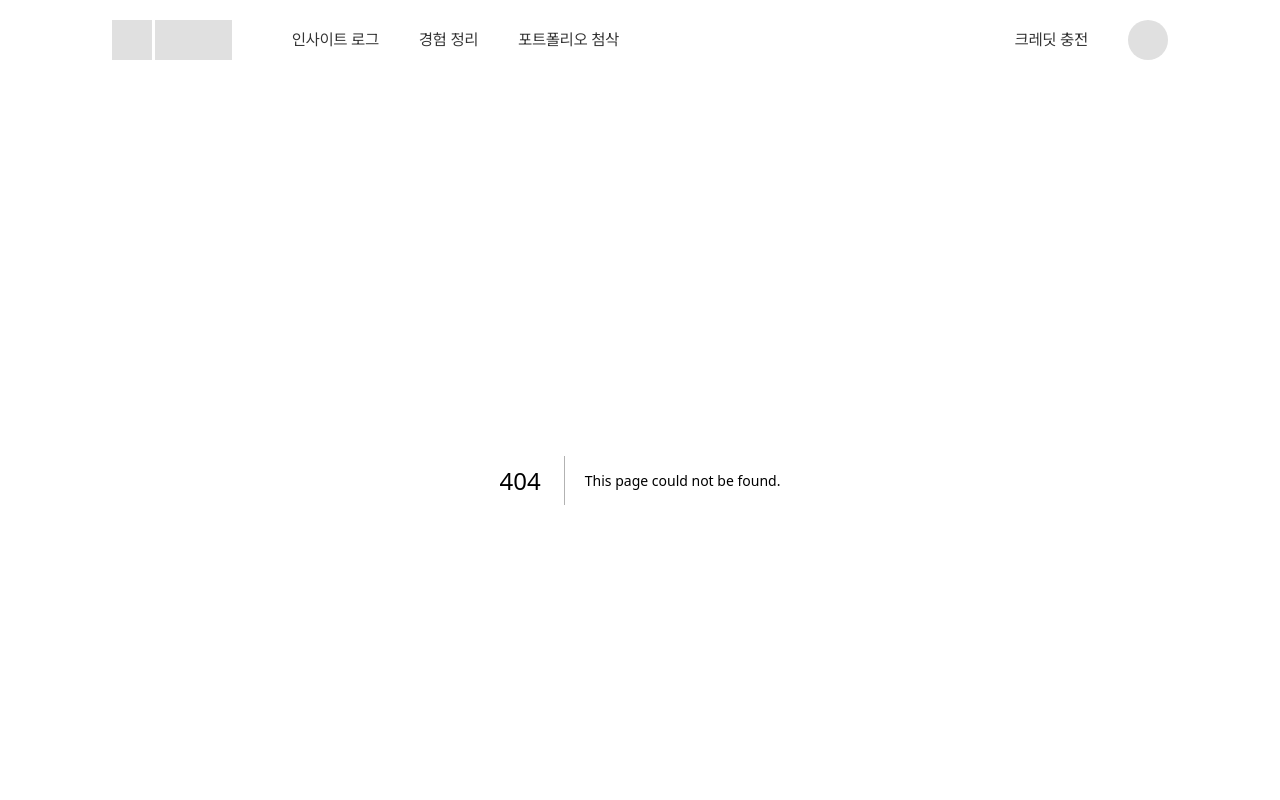
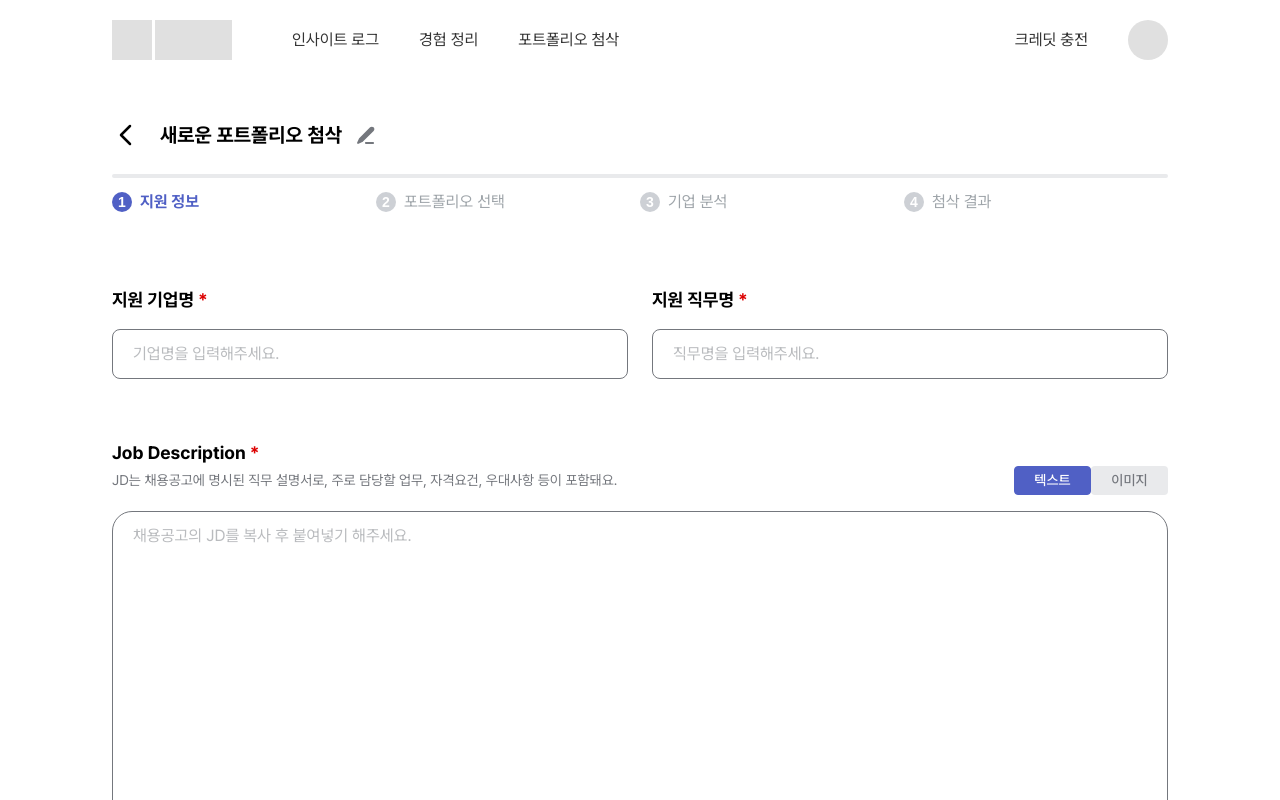
Before and after one commit to Teamie71/folioo-front, a Next.js app: page /correction/settings in a window 1280 px wide. Before the commit this address had no page. Shown: the top 800 px of the page. Built offline with nearby package versions, Linux system fonts and the light colour scheme.

Commit message:
✨ Feat: 첨삭 설정 페이지 UI 구현 및 첨삭 메인 페이지에 연결

```diff
--- a/src/app/(main)/correction/page.tsx
+++ b/src/app/(main)/correction/page.tsx
@@ -33,7 +33,7 @@ export default function CorrectionPage() {
           </div>
 
           {/* 새로운 포트폴리오 첨삭 시작하기 버튼 */}
-          <Link href='/experience/settings' className='no-underline'>
+          <Link href='/correction/settings' className='no-underline'>
             <button className='flex cursor-pointer items-center gap-[0.5rem] rounded-[6.25rem] border border-[#FFFFFF] bg-[#FFFFFF] px-[2rem] py-[1.25rem] text-[1.125rem] text-[#1A1A1A] shadow-[0_0_0.5rem_0_#00000026]'>
               <svg
                 xmlns='http://www.w3.org/2000/svg'
--- /dev/null
+++ b/src/app/(main)/correction/settings/page.tsx
@@ -0,0 +1,252 @@
+'use client';
+
+import { useRouter } from 'next/navigation';
+
+export default function CorrectionSettingsPage() {
+  const router = useRouter();
+
+  const handleStartChat = () => {
+    // TODO: 백엔드 연동 시 API 호출로 교체
+    // const response = await fetch('/api/chat', { method: 'POST' });
+    // const { id } = await response.json();
+    const id = crypto.randomUUID();
+    router.push(`/correction/settings/${id}/chat`);
+  };
+
+  return (
+    <div className='mx-auto mt-[2.5rem] w-[66rem] min-w-[66rem]'>
+      <div className='flex flex-col gap-[1.5rem]'>
+        {/* 헤더 */}
+        <div className='flex items-center gap-[1.25rem]'>
+          {/* TODO: 클릭 시 모달 */}
+          <button className='cursor-pointer border-none bg-transparent'>
+            <svg
+              xmlns='http://www.w3.org/2000/svg'
+              width='28'
+              height='28'
+              viewBox='0 0 28 28'
+              fill='none'
+            >
+              <path
+                d='M18 23L9 14L18 5.00001'
+                stroke='black'
+                strokeWidth='2.5'
+                strokeLinecap='round'
+                strokeLinejoin='round'
+              />
+            </svg>
+          </button>
+          <div className='flex items-center gap-[0.75rem]'>
+            <span className='text-[1.25rem] font-bold'>
+              새로운 포트폴리오 첨삭
+            </span>
+            {/* TODO: 클릭 시 포트폴리오 첨삭 명 수정 */}
+            <button className='cursor-pointer border-none bg-transparent'>
+              <svg
+                xmlns='http://www.w3.org/2000/svg'
+                width='24'
+                height='24'
+                viewBox='0 0 24 24'
+                fill='none'
+              >
+                <path
+                  d='M18.9993 19.0001C19.2542 19.0003 19.4993 19.0979 19.6847 19.2729C19.87 19.4479 19.9815 19.687 19.9965 19.9415C20.0114 20.1959 19.9286 20.4464 19.765 20.6419C19.6015 20.8373 19.3694 20.963 19.1163 20.9931L18.9993 21.0001H11.9993C11.7444 20.9998 11.4993 20.9022 11.3139 20.7272C11.1286 20.5522 11.0171 20.3131 11.0021 20.0587C10.9872 19.8042 11.07 19.5537 11.2336 19.3582C11.3972 19.1628 11.6292 19.0372 11.8823 19.0071L11.9993 19.0001H18.9993ZM16.0953 4.36806C16.5533 3.91036 17.171 3.64819 17.8183 3.63674C18.4657 3.62529 19.0923 3.86545 19.5662 4.30667C20.04 4.74789 20.3242 5.35574 20.359 6.00229C20.3937 6.64883 20.1762 7.28363 19.7523 7.77306L19.6303 7.90306L8.73431 18.8001C8.63908 18.8954 8.53145 18.9775 8.41431 19.0441L8.29431 19.1041L4.49031 20.8341C3.68231 21.2011 2.85231 20.4171 3.12531 19.6091L3.16531 19.5091L4.89531 15.7041C4.95076 15.5817 5.0224 15.4673 5.10831 15.3641L5.19831 15.2641L16.0953 4.36806Z'
+                  fill='#74777D'
+                />
+              </svg>
+            </button>
+          </div>
+        </div>
+
+        {/* 프로그레스 바 */}
+        <div className='flex flex-col gap-[0.75rem] pb-[72px]'>
+          {/* TODO: 프로그레스 바 애니메이션 */}
+          <div className='h-[0.25rem] w-full rounded-[1.5rem] bg-[#E9EAEC]' />
+
+          <div className='grid grid-cols-4 items-center'>
+            {/* 지원 정보 */}
+            <div className='flex items-center gap-[0.5rem]'>
+              <svg
+                xmlns='http://www.w3.org/2000/svg'
+                width='20'
+                height='20'
+                viewBox='0 0 20 20'
+                fill='none'
+              >
+                <circle cx='10' cy='10' r='10' fill='#5060C5' />
+                <text
+                  x='10'
+                  y='14.5'
+                  textAnchor='middle'
+                  fontSize='14'
+                  fontWeight='bold'
+                  fill='white'
+                  fontFamily='Arial, sans-serif'
+                >
+                  1
+                </text>
+              </svg>
+              <span className='text-[1rem] font-bold text-[#5060C5]'>
+                지원 정보
+              </span>
+            </div>
+
+            {/* 포트폴리오 선택 */}
+            <div className='flex items-center gap-[0.5rem]'>
+              <svg
+                xmlns='http://www.w3.org/2000/svg'
+                width='20'
+                height='20'
+                viewBox='0 0 20 20'
+                fill='none'
+              >
+                <circle cx='10' cy='10' r='10' fill='#CDD0D5' />
+                <text
+                  x='10'
+                  y='14.5'
+                  textAnchor='middle'
+                  fontSize='14'
+                  fontWeight='bold'
+                  fill='white'
+                  fontFamily='Arial, sans-serif'
+                >
+                  2
+                </text>
+              </svg>
+              <span className='font-regular text-[1rem] text-[#9EA4A9]'>
+                포트폴리오 선택
+              </span>
+            </div>
+
+            {/* 기업 분석 */}
+            <div className='flex items-center gap-[0.5rem]'>
+              <svg
+                xmlns='http://www.w3.org/2000/svg'
+                width='20'
+                height='20'
+                viewBox='0 0 20 20'
+                fill='none'
+              >
+                <circle cx='10' cy='10' r='10' fill='#CDD0D5' />
+                <text
+                  x='10'
+                  y='14.5'
+                  textAnchor='middle'
+                  fontSize='14'
+                  fontWeight='bold'
+                  fill='white'
+                  fontFamily='Arial, sans-serif'
+                >
+                  3
+                </text>
+              </svg>
+              <span className='font-regular text-[1rem] text-[#9EA4A9]'>
+                기업 분석
+              </span>
+            </div>
+
+            {/* 첨삭 결과 */}
+            <div className='flex items-center gap-[0.5rem]'>
+              <svg
+                xmlns='http://www.w3.org/2000/svg'
+                width='20'
+                height='20'
+                viewBox='0 0 20 20'
+                fill='none'
+              >
+                <circle cx='10' cy='10' r='10' fill='#CDD0D5' />
+                <text
+                  x='10'
+                  y='14.5'
+                  textAnchor='middle'
+                  fontSize='14'
+                  fontWeight='bold'
+                  fill='white'
+                  fontFamily='Arial, sans-serif'
+                >
+                  4
+                </text>
+              </svg>
+              <span className='font-regular text-[1rem] text-[#9EA4A9]'>
+                첨삭 결과
+              </span>
+            </div>
+          </div>
+        </div>
+      </div>
+
+      <div className='flex flex-col gap-[3.75rem]'>
+        {/* 지원 기업명 및 지원 직무명 입력 */}
+        <div className='grid grid-cols-2 gap-[1.5rem]'>
+          {/* 지원 기업명 입력 */}
+          <div className='flex flex-col gap-[1rem]'>
+            <div className='flex items-center gap-[0.25rem] text-[1.125rem] font-bold'>
+              <span>지원 기업명</span>
+              <span className='text-[#DC0000]'>*</span>
+            </div>
+            <input
+              className='rounded-[0.5rem] border border-[#74777D] px-[1.25rem] py-[0.75rem] text-[#74777D]'
+              placeholder='기업명을 입력해주세요.'
+            />
+          </div>
+
+          {/* 지원 직무명 입력 */}
+          <div className='flex flex-col gap-[1rem]'>
+            <div className='flex items-center gap-[0.25rem] text-[1.125rem] font-bold'>
+              <span>지원 직무명</span>
+              <span className='text-[#DC0000]'>*</span>
+            </div>
+            <input
+              className='rounded-[0.5rem] border border-[#74777D] px-[1.25rem] py-[0.75rem] text-[#74777D]'
+              placeholder='직무명을 입력해주세요.'
+            />
+          </div>
+        </div>
+
+        {/* Job Description */}
+        <div className='flex flex-col gap-[1rem]'>
+          <div>
+            <div className='flex items-center gap-[0.25rem] text-[1.125rem] font-bold'>
+              <span>Job Description</span>
+              <span className='text-[#DC0000]'>*</span>
+            </div>
+            <div className='flex items-center justify-between'>
+              <span className='font-regular text-[0.875rem] text-[#74777D]'>
+                JD는 채용공고에 명시된 직무 설명서로, 주로 담당할 업무,
+                자격요건, 우대사항 등이 포함돼요.
+              </span>
+              <div className='flex items-center'>
+                <button className='h-[29px] w-[77px] rounded-[0.25rem] border border-[#5060C5] bg-[#5060C5] text-[0.875rem] font-medium text-[#FFFFFF]'>
+                  텍스트
+                </button>
+                <button className='h-[29px] w-[77px] rounded-[0.25rem] bg-[#E9EAEC] text-[0.875rem] font-medium text-[#74777D]'>
+                  이미지
+                </button>
+              </div>
+            </div>
+          </div>
+          <div className='flex flex-col gap-[0.75rem]'>
+            <textarea
+              className='min-h-[23.5rem] rounded-[1.25rem] border border-[#74777D] px-[1.25rem] py-[0.75rem] text-[#74777D]'
+              placeholder='채용공고의 JD를 복사 후 붙여넣기 해주세요.'
+            />
+          </div>
+        </div>
+
+        {/* 첨삭 의뢰하기 버튼 */}
+        <div className='flex justify-center pb-[7rem]'>
+          <button
+            onClick={handleStartChat}
+            className='flex h-[48px] w-[207px] cursor-pointer items-center justify-center gap-[0.75rem] rounded-[3.75rem] border-none bg-[#5060C5]'
+          >
+            {/* TODO: 아이콘 추가 */}
+            <div className='h-[1.5rem] w-[1.5rem] bg-[#FFFFFF]' />
+            <span className='text-[1rem] font-bold text-[#FFFFFF]'>
+              첨삭 의뢰하기
+            </span>
+          </button>
+        </div>
+      </div>
+    </div>
+  );
+}
```
